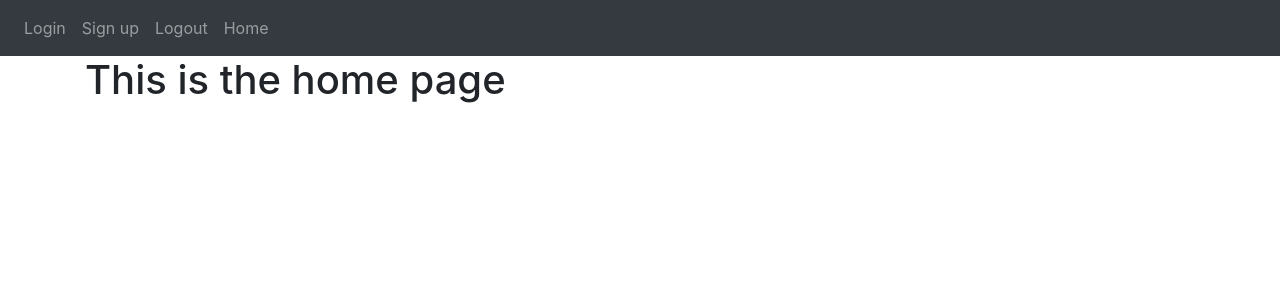
After one commit to HR-04/flask-web-app, a Flask app: template website/templates/home.html in a window 1280 px wide. The commit adds this page. Shown: the top 300 px of the page. Run offline with Flask 3, Linux system fonts and the light colour scheme; the template is opened without the code that fills it, so the values that code supplies are empty; some libraries are stand-ins or nearby versions.

Commit message:
Home and base files

```diff
--- a/website/templates/base.html
+++ b/website/templates/base.html
@@ -14,8 +14,41 @@
     href="https://stackpath.bootstrapcdn.com/font-awesome/4.7.0/css/font-awesome.min.css"
     crossorigin="anonymous"
     />
+
+    <title>{% block title %}Home{% endblock %}</title>
   </head>
   <body>
-
+    <nav class="navbar navbar-expand-lg navbar-dark bg-dark">
+      <button class="navbar-toggler" type="button" data-toggle="collapse" data-target="#navbar">
+        <span class="navbar-toggler-icon"></span>
+      </button>
+      <div class="collapse navbar-collapse" id="navbar">
+        <div class="navbar-nav">
+          <a class="nav-item nav-link" id="login" href="/auth/login">Login</a>
+          <a class="nav-item nav-link" id="signUp" href="/auth/sign-up">Sign up</a>
+          <a class="nav-item nav-link" id="logout" href="/auth/logout">Logout</a>
+          <a class="nav-item nav-link" id="home" href="/">Home</a>
+        </div>
+      </div>
+    </nav>
+    <div class="container">
+      {% block content %}
+      {% endblock %}
+    </div>
+    <script
+      src="https://code.jquery.com/jquery-3.2.1.slim.min.js"
+      integrity="sha384-KJ3o2DKtIkvYIK3UENzmM7KCkRr/rE9/Qpg6aAZGJwFDMVNA/GpGFF93hXpG5KkN"
+      crossorigin="anonymous"
+   ></script>
+    <script
+      src="https://cdnjs.cloudflare.com/ajax/libs/popper.js/1.12.9/umd/popper.min.js"
+      integrity="sha384-ApNbgh9B+Y1QKtv3Rn7W3mgPxhU9K/ScQsAP7hUibX39j7fakFPskvXusvfa0b4Q"
+     crossorigin="anonymous"
+    ></script>
+    <script
+      src="https://maxcdn.bootstrapcdn.com/bootstrap/4.0.0/js/bootstrap.min.js"
+      integrity="sha384-JZR6Spejh4U02d8jOt6vLEHfe/JQGiRRSQQxSfFWpi1MquVdAyjUar5+76PVCmYl"
+      crossorigin="anonymous"
+    ></script>
   </body>
 </html>
--- /dev/null
+++ b/website/templates/home.html
@@ -0,0 +1,6 @@
+{% extends "base.html" %} {% block title %}Home{% endblock %}
+
+
+{% block content %}
+<h1>This is the home page</h1>
+{% endblock %}
```
Lines whose indentation alone changed are shown as unchanged.
